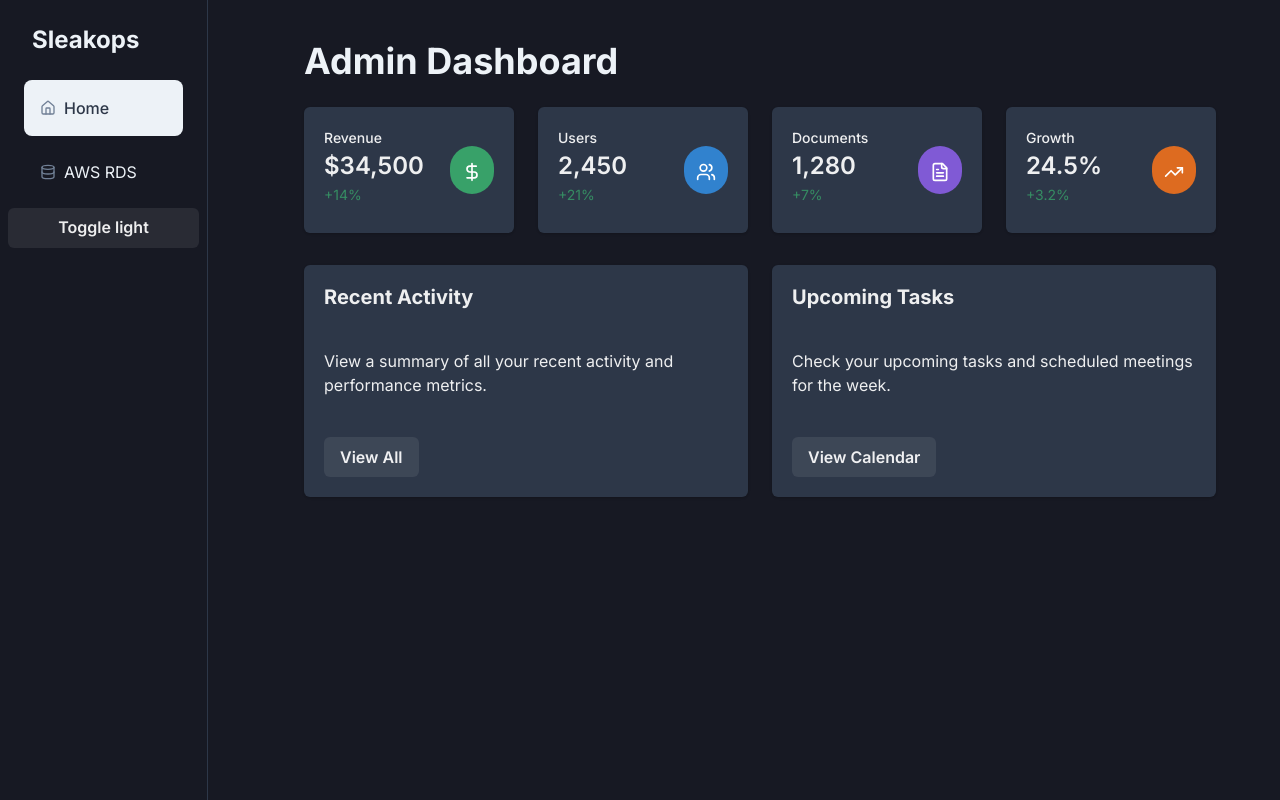
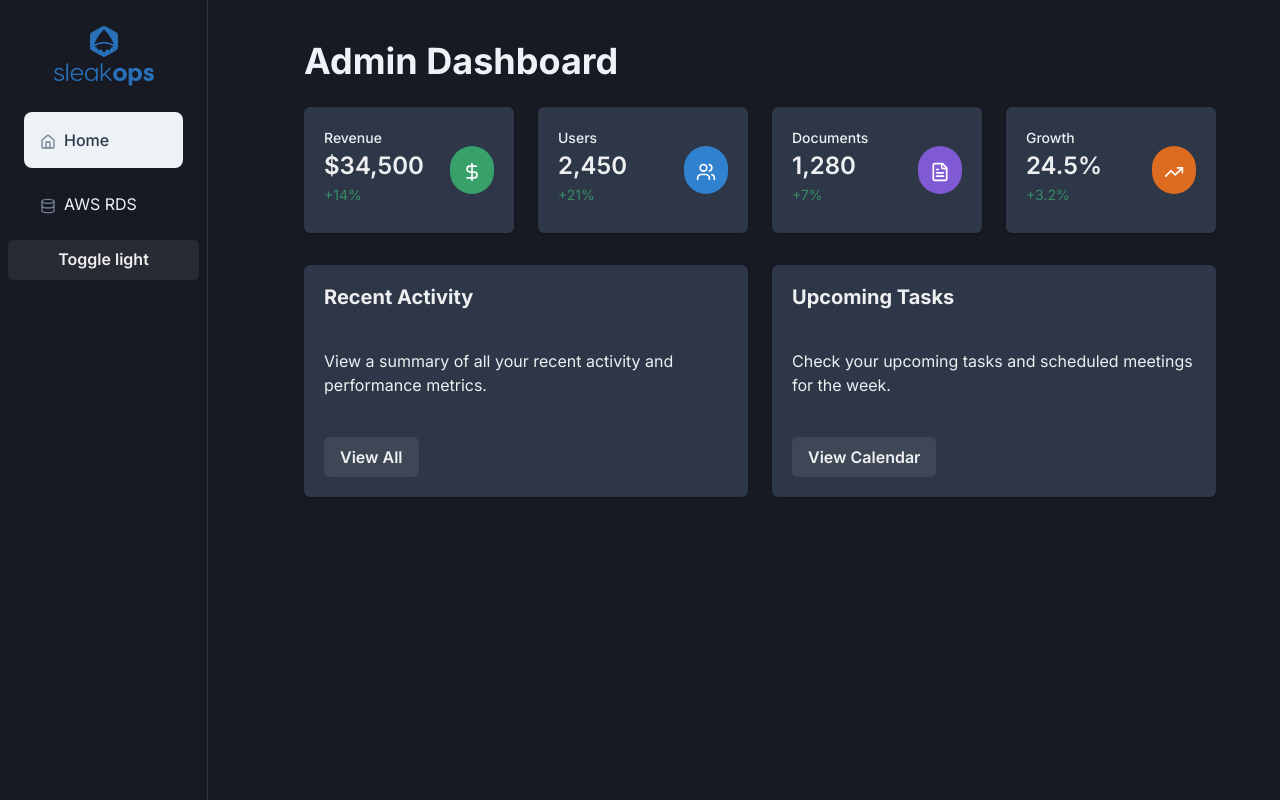
Before and after one commit to gonferreyra/sleakops-dashboard-app, a Next.js app: page / in a window 1280 px wide. Built offline with nearby package versions, Linux system fonts and the light colour scheme.

Commit message:
add simple animations to sidebar, table and cards

```diff
--- a/src/components/aws-pricing/product-detail-page.tsx
+++ b/src/components/aws-pricing/product-detail-page.tsx
@@ -19,6 +19,7 @@ import {
   useColorModeValue,
   VStack,
 } from '@chakra-ui/react';
+import { motion } from 'framer-motion';
 
 type ProductDetailPageProps = {
   product: Product;
@@ -97,6 +98,30 @@ export default function ProductDetailPage({
   const reservedPrices = getPriceDetails(product.sku, 'Reserved');
   const allPrices = [...onDemandPrices, ...reservedPrices];
 
+  const containerVariants = {
+    hidden: { opacity: 0 },
+    show: {
+      opacity: 1,
+      transition: {
+        staggerChildren: 0.2,
+      },
+    },
+  };
+
+  const cardVariants = {
+    hidden: { opacity: 0, y: 20 },
+    show: {
+      opacity: 1,
+      y: 0,
+      transition: {
+        type: 'spring',
+        bounce: 0.4,
+      },
+    },
+  };
+
+  const AnimatedBadge = motion(Badge);
+
   return (
     <Flex flexDirection='column'>
       <Button onClick={onBack} ml={'auto'}>
@@ -119,9 +144,18 @@ export default function ProductDetailPage({
             {product.attributes.databaseEngine}
           </Badge>
           engine and
-          <Badge p='1' rounded='full' mx='1' colorScheme='red'>
+          <AnimatedBadge
+            p='1'
+            rounded='full'
+            mx='1'
+            colorScheme={'red'}
+            initial={{ scale: 0 }}
+            animate={{ scale: 1 }}
+            whileHover={{ scale: 1.1 }}
+            transition={{ type: 'spring', stiffness: 400, damping: 10 }}
+          >
             {product.attributes.instanceType}
-          </Badge>
+          </AnimatedBadge>
           instance and get started today by selecting one. Cancel at anytime.
         </Text>
       </VStack>
@@ -131,13 +165,26 @@ export default function ProductDetailPage({
         </Heading>
 
         <Flex
+          as={motion.div}
+          variants={containerVariants}
+          initial='hidden'
+          animate='show'
           justifyContent={{ base: 'flex-start', md: 'center' }}
           flexWrap='wrap'
           gap={6}
           mt='6'
         >
           {allPrices.map((price, index) => (
-            <Card key={index} w='320px'>
+            <motion.div
+              key={index}
+              variants={cardVariants}
+              whileHover={{
+                scale: 1.03,
+                transition: { type: 'spring', stiffness: 300 },
+              }}
+              whileTap={{ scale: 0.98 }}
+            >
+              <Card w='320px'>
                 <CardHeader>
                   <Text size={{ base: 'md', md: 'xl' }}>
                     <Badge
@@ -164,7 +211,9 @@ export default function ProductDetailPage({
                     mb={{ base: 2, md: 4 }}
                   >
                     <Stat>
-                    <StatLabel fontSize={{ base: 12, md: 14 }}>vCPU</StatLabel>
+                      <StatLabel fontSize={{ base: 12, md: 14 }}>
+                        vCPU
+                      </StatLabel>
                       <StatNumber fontSize={{ base: 20, md: 24 }}>
                         {product.attributes.vcpu}
                       </StatNumber>
@@ -192,7 +241,9 @@ export default function ProductDetailPage({
                       </StatNumber>
                     </Stat>
                     <Stat>
-                    <StatLabel fontSize={{ base: 12, md: 14 }}>Price</StatLabel>
+                      <StatLabel fontSize={{ base: 12, md: 14 }}>
+                        Price
+                      </StatLabel>
                       <StatNumber fontSize={{ base: 20, md: 24 }}>
                         ${' '}
                         {Number(price.price).toLocaleString(undefined, {
@@ -247,6 +298,7 @@ export default function ProductDetailPage({
                   </Stack>
                 </CardBody>
               </Card>
+            </motion.div>
           ))}
         </Flex>
       </Flex>
--- a/src/components/aws-pricing/product-table.tsx
+++ b/src/components/aws-pricing/product-table.tsx
@@ -12,7 +12,6 @@ import {
   Badge,
   Table,
   Thead,
-  Tbody,
   Tr,
   Th,
   Td,
@@ -23,10 +22,17 @@ import {
   HStack,
   useDisclosure,
 } from '@chakra-ui/react';
-import { Search, Filter, Info } from 'lucide-react';
+import {
+  Search,
+  Filter,
+  Info,
+  CircleChevronLeft,
+  CircleChevronRight,
+} from 'lucide-react';
 import { AWSPrincingApiResponse, Product } from '@/lib/interfaces';
 import { filterAndSortProducts, getEngineColor } from '@/lib/utils';
 import ProductDetailPage from './product-detail-page';
+import { motion } from 'framer-motion';
 
 type ProductTableProps = {
   response: AWSPrincingApiResponse;
@@ -89,6 +95,21 @@ export default function ProductTable({ response }: ProductTableProps) {
     currentPage * itemsPerPage
   );
 
+  const tableVariants = {
+    hidden: { opacity: 0 },
+    show: {
+      opacity: 1,
+      transition: {
+        staggerChildren: 0.1,
+      },
+    },
+  };
+
+  const rowVariants = {
+    hidden: { opacity: 0, x: -20 },
+    show: { opacity: 1, x: 0 },
+  };
+
   const handlePageChange = (page: number) => {
     setCurrentPage(page);
   };
@@ -98,8 +119,35 @@ export default function ProductTable({ response }: ProductTableProps) {
     onOpen();
   };
 
+  const pageTransition = {
+    hidden: { opacity: 0, x: -100 },
+    show: {
+      opacity: 1,
+      x: 0,
+      transition: {
+        type: 'spring',
+        duration: 0.5,
+      },
+    },
+    exit: {
+      opacity: 0,
+      x: 100,
+      transition: {
+        duration: 0.3,
+      },
+    },
+  };
+
+  const AnimatedButton = motion(Button);
+
   return (
-    <Box maxW='7xl' mx='auto' px={{ base: '4', md: '8', xl: '12' }} py='6'>
+    <motion.div
+      variants={pageTransition}
+      initial='hidden'
+      animate='show'
+      exit='exit'
+    >
+      <Box maxW='7xl' mx='auto' px={{ base: '6', md: '8', xl: '12' }} py='6'>
         {selectedProduct ? (
           <ProductDetailPage
             product={selectedProduct}
@@ -156,35 +204,50 @@ export default function ProductTable({ response }: ProductTableProps) {
                 <TableContainer
                   borderWidth='1px'
                   borderRadius='lg'
-                overflowX='auto'
+                  overflowX={{ base: 'auto', md: 'hidden' }}
                 >
-                <Table variant='simple' size='sm'>
+                  <Table
+                    variant='simple'
+                    size='sm'
+                    fontSize={{ base: 'xs', md: 'sm' }}
+                  >
                     <Thead>
                       <Tr height={'50px'}>
-                      <Th display={{ base: 'none', md: 'table-cell' }}>
-                        Instance Type
+                        <Th>Instance Type</Th>
+                        <Th display={{ base: 'none', sm: 'table-cell' }}>
+                          Engine
                         </Th>
-                      <Th>Engine</Th>
                         <Th display={{ base: 'none', md: 'table-cell' }}>
                           Region
                         </Th>
-                      <Th display={{ base: 'none', md: 'table-cell' }}>vCPU</Th>
+                        <Th display={{ base: 'none', md: 'table-cell' }}>
+                          vCPU
+                        </Th>
                         <Th display={{ base: 'none', lg: 'table-cell' }}>
                           Memory
                         </Th>
                         <Th>Actions</Th>
                       </Tr>
                     </Thead>
-                  <Tbody>
+                    <motion.tbody
+                      variants={tableVariants}
+                      initial='hidden'
+                      animate='show'
+                    >
                       {paginatedData.map((product) => (
-                      <Tr key={product.sku}>
-                        <Td
-                          fontWeight='medium'
-                          display={{ base: 'none', md: 'table-cell' }}
+                        <motion.tr
+                          key={product.sku}
+                          variants={rowVariants}
+                          whileHover={{
+                            scale: 1.01,
+                            transition: { duration: 0.2 },
+                            backgroundColor: 'rgba(37, 33, 33, 0.05)',
+                          }}
                         >
+                          <Td fontWeight='medium'>
                             {product.attributes.instanceType}
                           </Td>
-                        <Td>
+                          <Td display={{ base: 'none', sm: 'table-cell' }}>
                             <Badge
                               colorScheme={getEngineColor(
                                 product.attributes.databaseEngine as string
@@ -203,18 +266,35 @@ export default function ProductTable({ response }: ProductTableProps) {
                             {product.attributes.memory}
                           </Td>
                           <Td>
-                          <Button
-                            size='sm'
+                            <AnimatedButton
+                              size={{ base: 'xs', md: 'sm' }}
+                              colorScheme='blue'
+                              leftIcon={<Info size={16} />}
+                              onClick={() => handleViewDetails(product)}
+                              whileHover={{ scale: 1.05 }}
+                              whileTap={{ scale: 0.95 }}
+                              initial={{ opacity: 0 }}
+                              animate={{ opacity: 1 }}
+                              transition={{
+                                type: 'spring',
+                                stiffness: 400,
+                                damping: 10,
+                              }}
+                            >
+                              Details
+                            </AnimatedButton>
+                            {/* <Button
+                            size={{ base: 'xs', md: 'sm' }}
                             colorScheme='blue'
                             leftIcon={<Info size={16} />}
                             onClick={() => handleViewDetails(product)}
                           >
                             Details
-                          </Button>
+                          </Button> */}
                           </Td>
-                      </Tr>
+                        </motion.tr>
                       ))}
-                  </Tbody>
+                    </motion.tbody>
                   </Table>
                 </TableContainer>
 
@@ -241,7 +321,7 @@ export default function ProductTable({ response }: ProductTableProps) {
                 isDisabled={currentPage === 1}
                 onClick={() => handlePageChange(currentPage - 1)}
               >
-              Previous
+                <CircleChevronLeft />
               </Button>
 
               {currentPage > 3 && (
@@ -252,7 +332,7 @@ export default function ProductTable({ response }: ProductTableProps) {
               )}
 
               {/* Show close pages */}
-            {Array.from({ length: 5 }, (_, i) => currentPage - 2 + i)
+              {Array.from({ length: 4 }, (_, i) => currentPage - 2 + i)
                 .filter((page) => page > 0 && page <= totalPages)
                 .map((page) => (
                   <Button
@@ -277,7 +357,7 @@ export default function ProductTable({ response }: ProductTableProps) {
                 isDisabled={currentPage === totalPages}
                 onClick={() => handlePageChange(currentPage + 1)}
               >
-              Next
+                <CircleChevronRight />
               </Button>
             </HStack>
 
@@ -287,8 +367,9 @@ export default function ProductTable({ response }: ProductTableProps) {
                   Pricing Information
                 </Heading>
                 <Text mb='2'>
-                The prices shown are for on-demand instances and do not include
-                additional costs such as storage, data transfer, or backup.
+                  The prices shown are for on-demand instances and do not
+                  include additional costs such as storage, data transfer, or
+                  backup.
                 </Text>
                 <Text mb='2'>
                   For production workloads, consider using reserved instances to
@@ -302,5 +383,6 @@ export default function ProductTable({ response }: ProductTableProps) {
           </>
         )}
       </Box>
+    </motion.div>
   );
 }
--- a/src/components/sidebar.tsx
+++ b/src/components/sidebar.tsx
@@ -15,6 +15,8 @@ import {
 import { Home, Database, LucideIcon } from 'lucide-react';
 import Link from 'next/link';
 import { usePathname } from 'next/navigation';
+import { motion } from 'framer-motion';
+import Image from 'next/image';
 
 interface LinkItemProps {
   name: string;
@@ -22,11 +24,12 @@ interface LinkItemProps {
   path: string;
 }
 
+export const MotionText = motion.create(Text);
+
 const LinkItems: Array<LinkItemProps> = [
   { name: 'Home', icon: Home, path: '/' },
   { name: 'AWS RDS', icon: Database, path: '/aws-pricing' },
 ];
-
 interface SidebarProps extends BoxProps {
   onClose: () => void;
 }
@@ -34,6 +37,16 @@ interface SidebarProps extends BoxProps {
 export const Sidebar = ({ onClose, ...rest }: SidebarProps) => {
   const pathname = usePathname();
   const { colorMode, toggleColorMode } = useColorMode();
+
+  const container = {
+    hidden: { opacity: 0 },
+    show: {
+      opacity: 1,
+      transition: {
+        staggerChildren: 0.1,
+      },
+    },
+  };
 
   return (
     <Box
@@ -46,13 +59,37 @@ export const Sidebar = ({ onClose, ...rest }: SidebarProps) => {
       h='full'
       {...rest}
     >
-      <Flex h='20' alignItems='center' mx='8' justifyContent='space-between'>
-        <Text fontSize='2xl' fontWeight='bold'>
-          Sleakops
-        </Text>
+      <Flex
+        h='20'
+        alignItems='center'
+        mx='8'
+        justifyContent='space-between'
+        margin='4'
+      >
+        <motion.div
+          initial={{ x: -20, opacity: 0 }}
+          animate={{ x: 0, opacity: 1 }}
+          transition={{ duration: 1 }}
+          className='w-full mx-auto'
+        >
+          <Image
+            src='/sleakops-logo.png'
+            width={100}
+            height={50}
+            alt='logo'
+            className='mx-auto'
+          />
+        </motion.div>
         <CloseButton display={{ base: 'flex', lg: 'none' }} onClick={onClose} />
       </Flex>
-      <Stack spacing={2} mx={2}>
+      <Stack
+        spacing={2}
+        mx={2}
+        as={motion.div}
+        variants={container}
+        initial='hidden'
+        animate='show'
+      >
         {LinkItems.map((link) => (
           <NavItem
             key={link.name}
@@ -97,6 +134,13 @@ const NavItem = ({ icon, path, isActive, children, ...rest }: NavItemProps) => {
         }}
         {...rest}
       >
+        <motion.div
+          variants={{
+            hidden: { x: -20, opacity: 0 },
+            show: { x: 0, opacity: 1 },
+          }}
+          transition={{ type: 'spring', stiffness: 100 }}
+        >
           {icon && (
             <Icon
               mr='2'
@@ -109,6 +153,7 @@ const NavItem = ({ icon, path, isActive, children, ...rest }: NavItemProps) => {
             />
           )}
           {children}
+        </motion.div>
       </Flex>
     </Link>
   );
```
Lines whose indentation alone changed are shown as unchanged.
